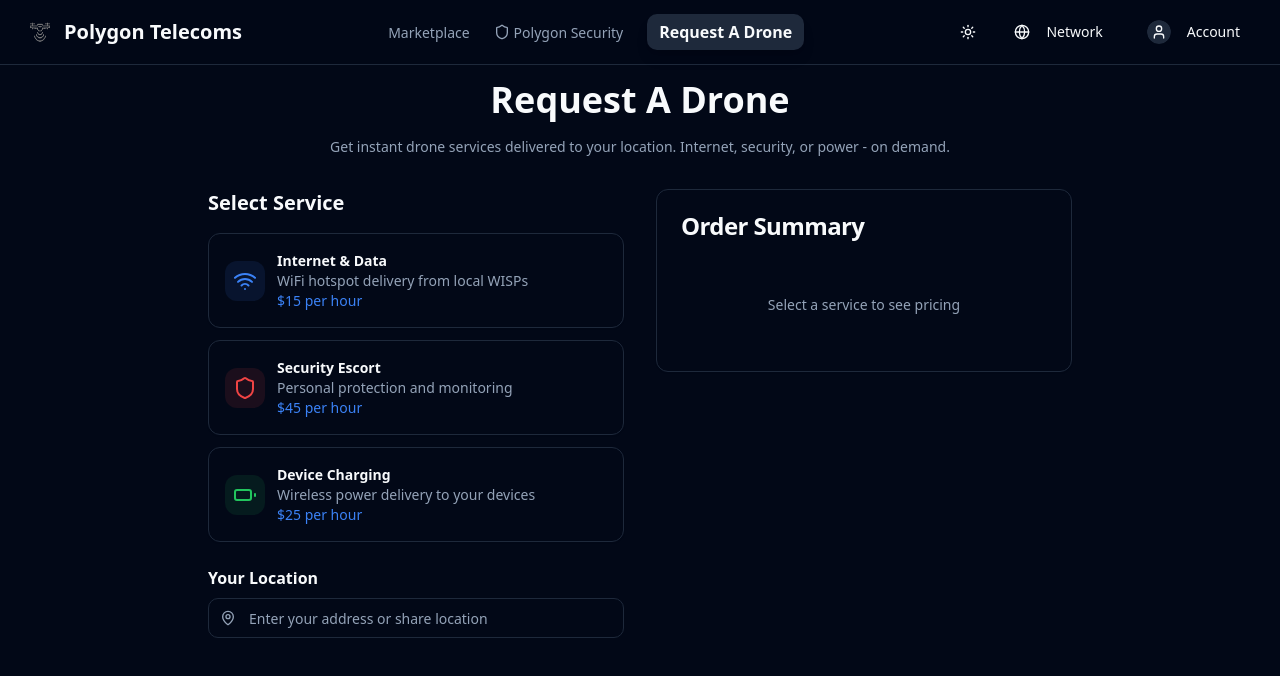
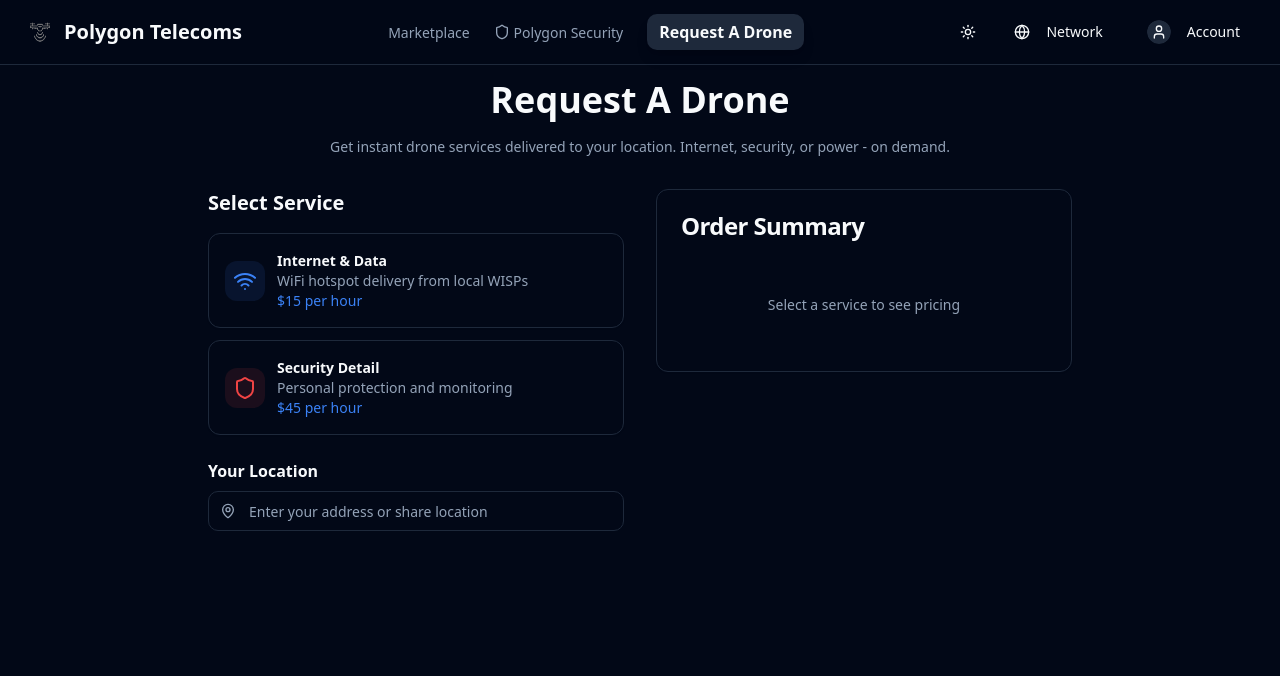
Before and after one commit to polygontelecoms/polygontelecoms.github.io, a React (Vite) app: page /request-drone in a window 1280 px wide. Shown: the top 676 px of the page. Built offline with nearby package versions, Linux system fonts and the light colour scheme.

Commit message:
Refactor drone request services

```diff
--- a/src/pages/DroneRequest.tsx
+++ b/src/pages/DroneRequest.tsx
@@ -34,7 +34,7 @@ const DroneRequest = () => {
     },
     {
       id: "security",
-      name: "Security Escort",
+      name: "Security Detail",
       icon: <Shield className="w-6 h-6" />,
       description: "Personal protection and monitoring",
       basePrice: 45,
@@ -42,24 +42,9 @@ const DroneRequest = () => {
       color: "text-red-500",
       bgColor: "bg-red-500/10",
       options: [
-        { name: "Basic Escort", price: 0 },
+        { name: "Basic Protection", price: 0 },
         { name: "Enhanced Monitoring", price: 15 },
         { name: "Emergency Response", price: 30 }
-      ]
-    },
-    {
-      id: "charging",
-      name: "Device Charging",
-      icon: <Battery className="w-6 h-6" />,
-      description: "Wireless power delivery to your devices",
-      basePrice: 25,
-      unit: "per hour",
-      color: "text-green-500",
-      bgColor: "bg-green-500/10",
-      options: [
-        { name: "Phone Charging", price: 0 },
-        { name: "Laptop Charging", price: 10 },
-        { name: "Multiple Devices", price: 20 }
       ]
     }
   ];
```
